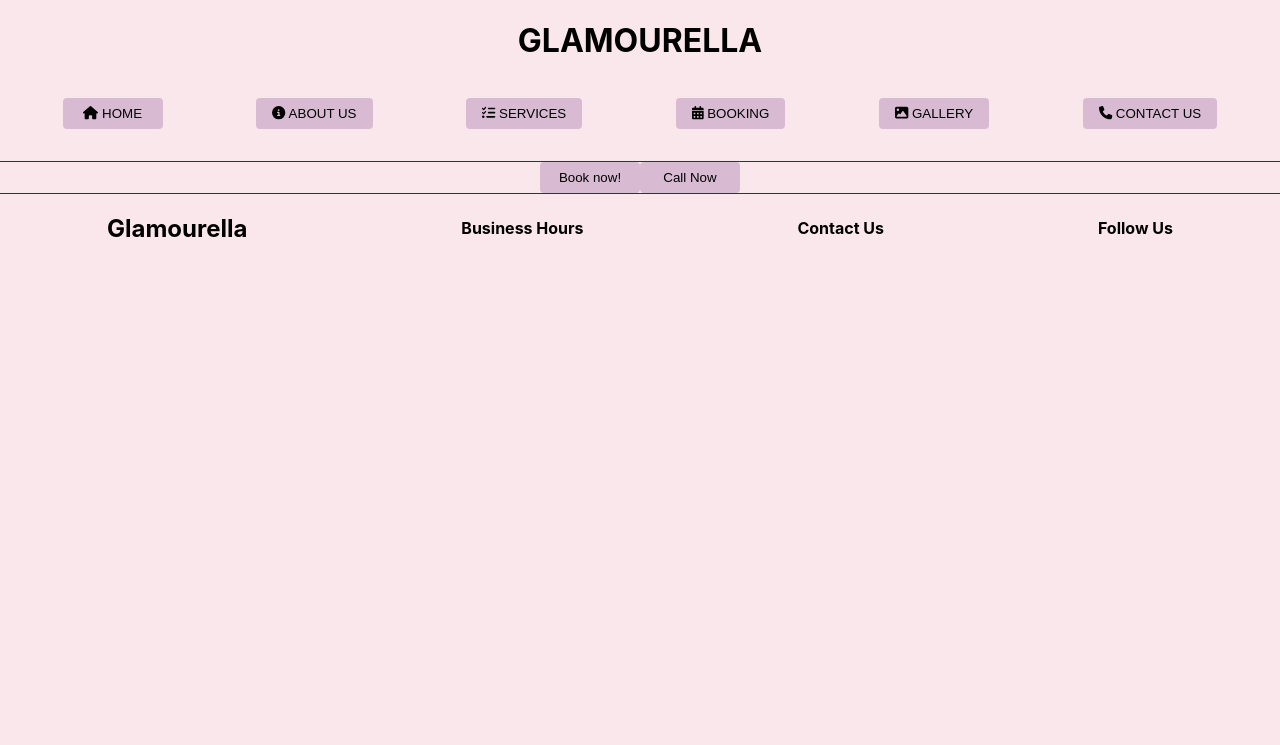
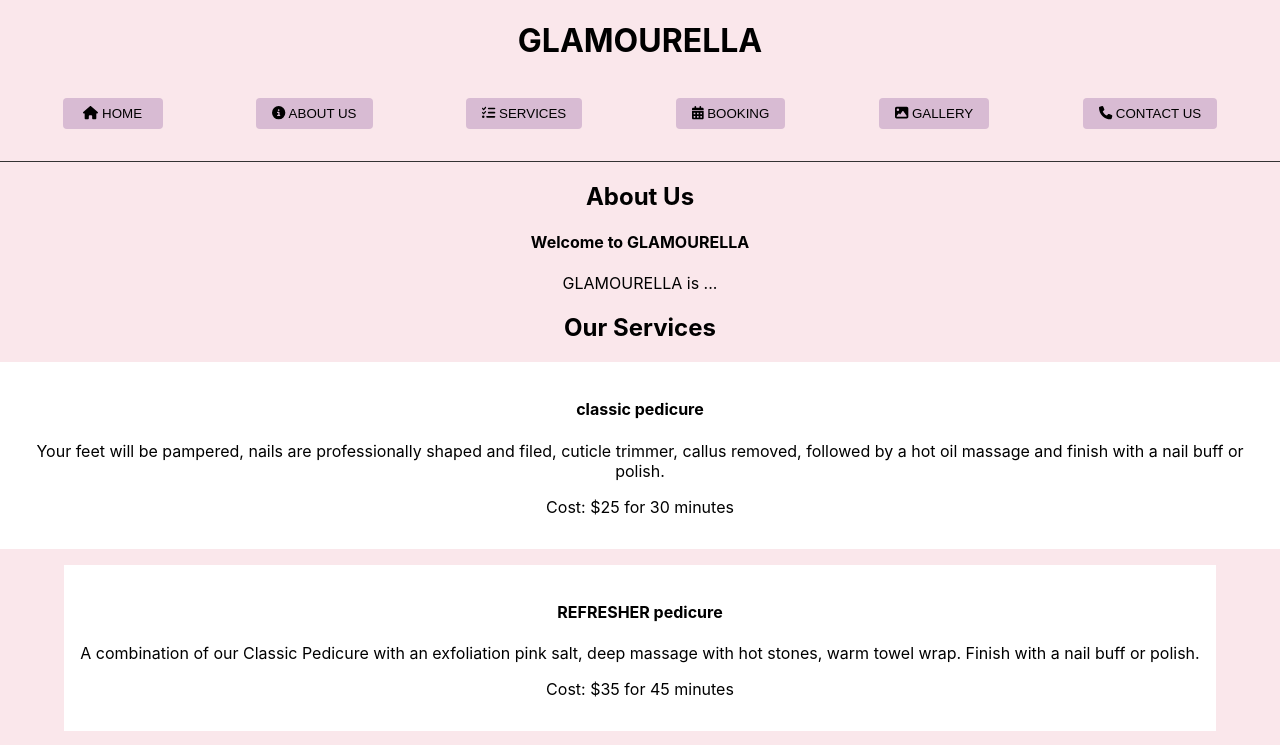
Before and after one commit to carlos-hereee/glamourella, a React (Create React App) app: page / in a window 1280 px wide. Shown: the top 745 px of the page. Built offline with nearby package versions, Linux system fonts and the light colour scheme.

Commit message:
feat: services

```diff
--- a/src/App.js
+++ b/src/App.js
@@ -4,6 +4,7 @@ import Footer from "./pages/Footer";
 import Header from "./pages/Header";
 import Landing from "./pages/Landing";
 import NotFound from "./pages/NotFound";
+import Services from "./pages/Services";
 
 function App() {
   return (
@@ -12,6 +13,7 @@ function App() {
       <Routes>
         <Route exact path="/" element={<Landing />} />
         <Route path="/about-us" element={<About />} />
+        <Route path="/services" element={<Services />} />
         <Route path="/*" element={<NotFound />} />
       </Routes>
       <Footer />
--- /dev/null
+++ b/src/component/molecules/Card.js
@@ -0,0 +1,15 @@
+const Card = ({ data }) => {
+  return (
+    <div className="card">
+      <h4>
+        {data.name} {data.type}
+      </h4>
+      <p>{data.description}</p>
+      <p>
+        Cost: ${data.cost} for {data.length}
+      </p>
+    </div>
+  );
+};
+
+export default Card;
--- a/src/pages/Landing.js
+++ b/src/pages/Landing.js
@@ -1,6 +1,11 @@
+import About from "./About";
+import Services from "./Services";
+
 const Landing = () => {
   return (
     <section className="container">
+      <About />
+      <Services />
       <button type="button" className="btn">
         Book now!
       </button>
--- /dev/null
+++ b/src/pages/Services.js
@@ -0,0 +1,61 @@
+import Card from "../component/molecules/Card";
+
+const Services = () => {
+  const service = [
+    {
+      id: "p-1",
+      type: "pedicure",
+      name: "classic ",
+      length: "30 minutes",
+      cost: 25,
+      description:
+        "Your feet will be pampered, nails are professionally shaped and filed, cuticle trimmer, callus removed, followed by a hot oil massage and finish with a nail buff or polish.",
+    },
+    {
+      id: "p-2",
+      type: "pedicure",
+      name: "REFRESHER ",
+      length: "45 minutes",
+      cost: 35,
+      description:
+        "A combination of our Classic Pedicure with an exfoliation pink salt, deep massage with hot stones, warm towel wrap. Finish with a nail buff or polish.",
+    },
+    {
+      id: "m-1",
+      type: "manicure",
+      name: "classic ",
+      length: "20 minutes",
+      cost: 15,
+      description:
+        "Your nail will be professionally shaped and filed,  cuticle trimmer. Followed by lotion massage and finish with a nail buff or polish.",
+    },
+    {
+      id: "m-2",
+      type: "manicure",
+      name: "refresher ",
+      length: "30 minutes",
+      cost: 25,
+      description:
+        "A combination of Classic Manicure, your hand will be soaked in moisturized lotion gloves and rubbed with an exfoliation pink salt. Follow by a deep massage with hot stones, warm towel wrap and finish with a nail buff or polish.",
+    },
+    {
+      id: "m-3",
+      type: "manicure",
+      name: "paris signature ",
+      length: "56 minutes",
+      cost: 29,
+      description:
+        "Your nail will be professionally shaped and filed,  cuticle trimmer. Followed by lotion massage and finish with a nail buff or polish.",
+    },
+  ];
+  return (
+    <section>
+      <h2>Our Services</h2>
+      <div className="card-container">
+        {service && service.map((s) => <Card data={s} key={s.id} />)}
+      </div>
+    </section>
+  );
+};
+
+export default Services;
--- a/src/stylesheets/styles.scss
+++ b/src/stylesheets/styles.scss
@@ -14,5 +14,13 @@
     background-color: $secondary-bg-color-hover;
   }
 }
-.container {
+.card-container {
+  display: flex;
+  flex-wrap: wrap;
+  justify-content: space-around;
+  gap: 1rem;
 }
+.card {
+  background-color: $primary-text-color;
+  padding: 1rem;
+}
--- a/src/stylesheets/variables.scss
+++ b/src/stylesheets/variables.scss
@@ -13,7 +13,7 @@ $secondary-bg-color-hover: #b58ebc;
 $third-bg-color: #ecf8f7;
 $third-bg-color-hover: #d1edea;
 // text color
-$primary-text-color: #eee;
+$primary-text-color: white;
 $primary-text-color-hover: #333;
 $secondary-text-color: #333;
-$secondary-text-color-hover: #eee;
+$secondary-text-color-hover: white;
```
